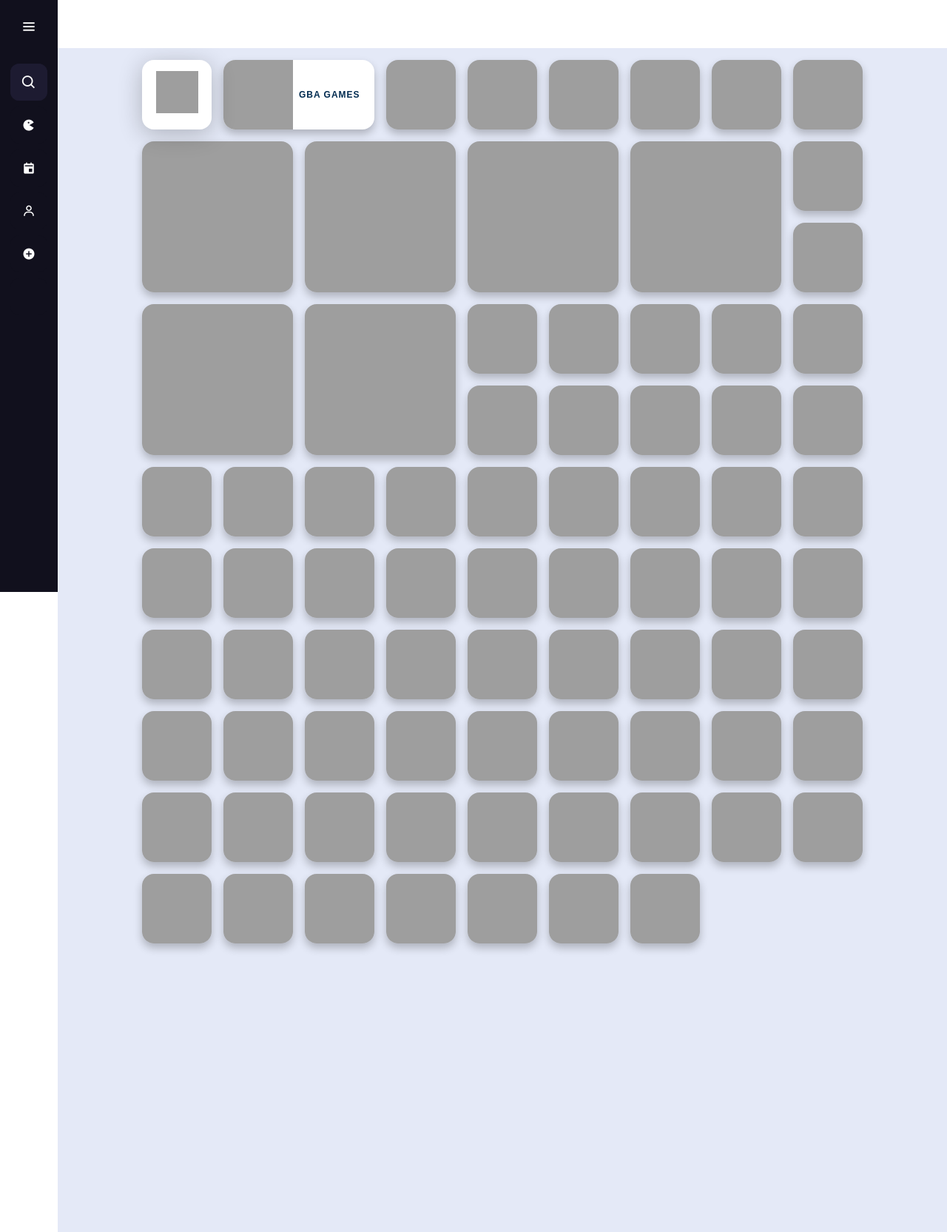
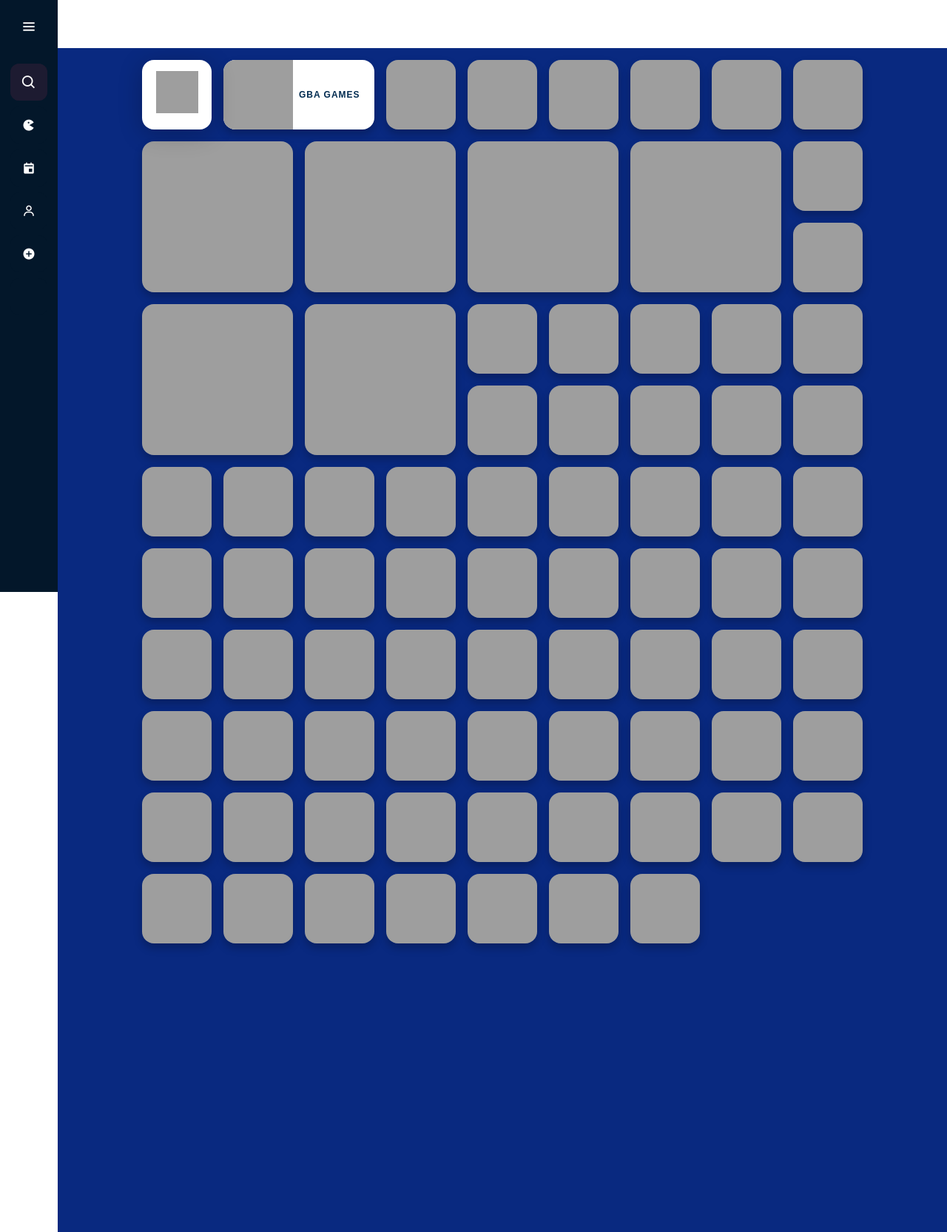
Before and after one commit to platformerdotio/uhhsome, a PHP site: page /assets/sidebar/index.html in a window 1280 px wide. Shown: the whole page at 74% size. Run offline with PHP 8.4, Linux system fonts and the light colour scheme; some libraries are stand-ins or nearby versions.

Commit message:
Update sidebar.css

```diff
--- a/css/sidebar.css
+++ b/css/sidebar.css
@@ -1,10 +1,10 @@
 /* Google Font Link */
-@import url('https://fonts.googleapis.com/css2?family=Poppins:wght@200;300;400;500;600;700&display=swap');
+@import url('https://fonts.googleapis.com/css2?family=Space%20Grotesk:wght@200;300;400;500;600;700&display=swap');
 *{
   margin: 0;
   padding: 0;
   box-sizing: border-box;
-  font-family: "Poppins" , sans-serif;
+  font-family: "Space Grotesk";
 }
 .sidebar{
   position: fixed;
@@ -12,7 +12,7 @@
   top: 0;
   height: 100%;
   width: 78px;
-  background: #11101D;
+  background: #03172a;
   padding: 6px 14px;
   z-index: 99;
   transition: all 0.5s ease;
@@ -141,7 +141,7 @@
   align-items: center;
   text-decoration: none;
   transition: all 0.4s ease;
-  background: #11101D;
+  background: #03172a;
 }
 .sidebar li a:hover{
   background: #FFF;
@@ -162,7 +162,7 @@
 .sidebar li a:hover .links_name,
 .sidebar li a:hover i{
   transition: all 0.5s ease;
-  color: #11101D;
+  color: #03172a;
 }
 .sidebar li i{
   height: 50px;
@@ -224,7 +224,7 @@
 }
 .home-section{
   position: relative;
-  background: #E4E9F7;
+  background: #092980;
   min-height: 100vh;
   top: 0;
   left: 78px;
@@ -238,7 +238,7 @@
 }
 .home-section .text{
   display: inline-block;
-  color: #11101d;
+  color: #03172a;
   font-size: 25px;
   font-weight: 500;
   margin: 18px
```
